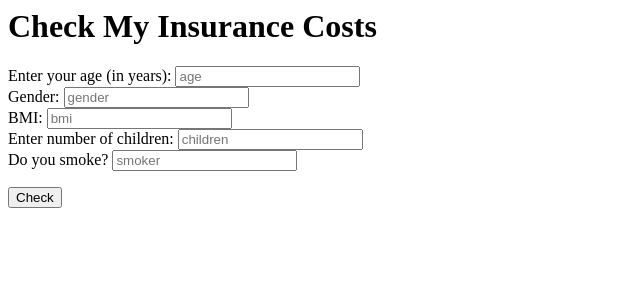
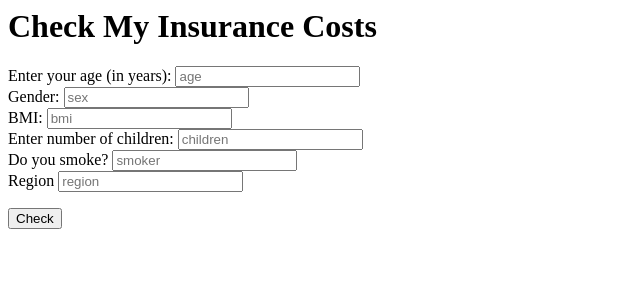
Before and after one commit to QuintineSol/DataEngineering, a Flask app: page /checkinsurance in a window 1280 px wide. Shown: the top 300 px of the page, without its empty margins (0-640 px from the left). Run offline with Flask 3, Linux system fonts and the light colour scheme.

Commit message:
Included missing "region" option in prediction-ui.

```diff
--- a/prediction-ui/app.py
+++ b/prediction-ui/app.py
@@ -20,10 +20,11 @@ def check_insurance():
         prediction_input = [ # getting input from the HTLM form
             {
                 "age": int(request.form.get("age")),
-                "gender": int(request.form.get("gender")),
+                "sex": int(request.form.get("sex")),
                 "bmi": int(request.form.get("bmi")),
                 "children": int(request.form.get("children")),
-                "smoker": int(request.form.get("smoker"))
+                "smoker": int(request.form.get("smoker")),
+                "region": int(request.form.get("region"))
             }
         ]
 
--- a/prediction-ui/templates/input_form_page.html
+++ b/prediction-ui/templates/input_form_page.html
@@ -9,8 +9,8 @@
     <label for="age">Enter your age (in years):</label>
     <input type="text" id="age" name="age" placeholder="age"> <br>
 
-    <label for="gender">Gender:</label>
-    <input type="text" id="gender" name="gender" placeholder="gender"> <br>
+    <label for="sex">Gender:</label>
+    <input type="text" id="sex" name="sex" placeholder="sex"> <br>
 
     <label for="bmi">BMI:</label>
     <input type="text" id="bmi" name="bmi" placeholder="bmi"> <br>
@@ -21,6 +21,9 @@
     <label for="smoker">Do you smoke?</label>
     <input type="text" id="smoker" name="smoker" placeholder="smoker"> <br>
 
+    <label for="region">Region</label>
+    <input type="text" id="region" name="region" placeholder="region"> <br>
+
     <p><input type='submit' value='Check'/></p>
 </form>
 
```
Also changed, not shown: README.md.
